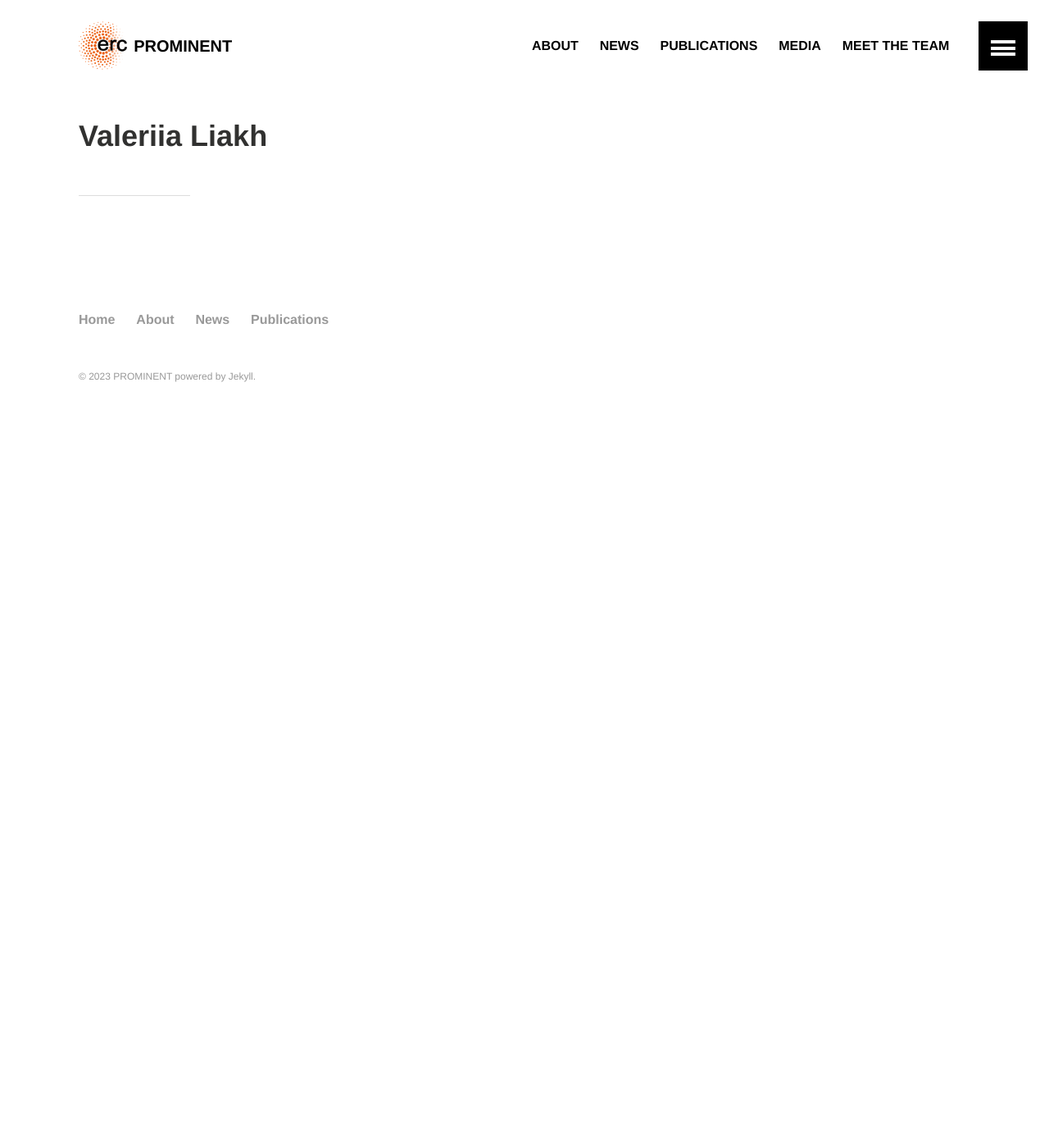
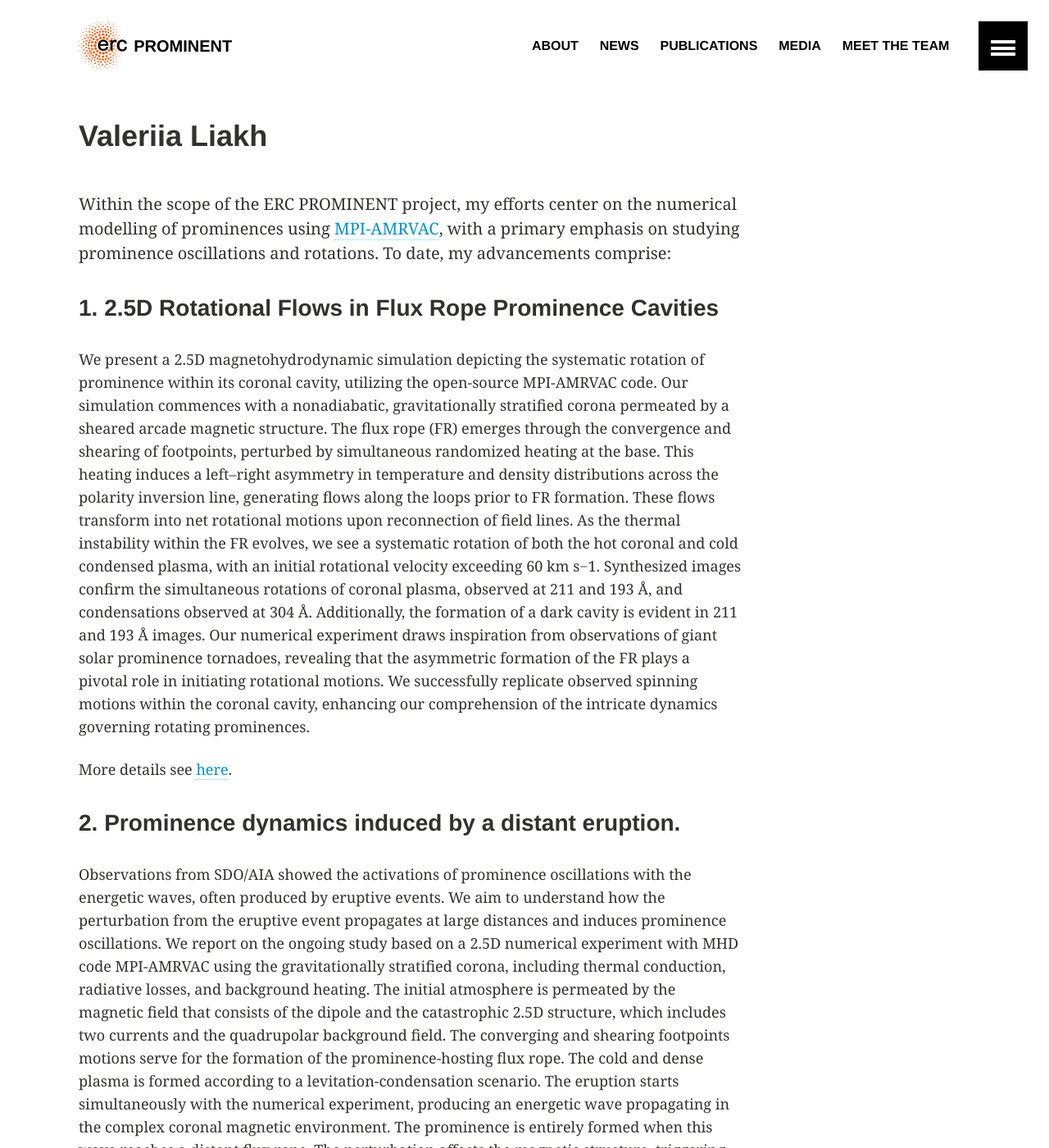
Before and after one commit to erc-prominent/erc-prominent.github.io, a Jekyll site: the page built from team/valeriialiakh.md, in a window 1280 px wide and 1400 px high. Shown: the whole window at 82% size. Built offline with Jekyll 4.4.1, drawn with Linux system fonts in a browser that asks for light colours; some of the changed text lies outside the part shown.

Commit message:
modified:   team/valeriialiakh.md

```diff
--- a/team/valeriialiakh.md
+++ b/team/valeriialiakh.md
@@ -1,6 +1,23 @@
 ---
-layout: article-aligned
+layout: article
 title: "Valeriia Liakh"
 share: false
+---
 
----
+Within the scope of the ERC PROMINENT project, my efforts center on the numerical modelling of prominences using [MPI-AMRVAC](http://amrvac.org), with a primary emphasis on studying prominence oscillations and rotations. To date, my advancements comprise:
+
+
+### 1. 2.5D Rotational Flows in Flux Rope Prominence Cavities
+
+ We present a 2.5D magnetohydrodynamic simulation depicting the systematic rotation of prominence within its coronal cavity, utilizing the open-source MPI-AMRVAC code. Our simulation commences with a nonadiabatic, gravitationally stratified corona permeated by a sheared arcade magnetic structure. The flux rope (FR) emerges through the convergence and shearing of footpoints, perturbed by simultaneous randomized heating at the base. This heating induces a left–right asymmetry in temperature and density distributions across the polarity inversion line, generating flows along the loops prior to FR formation. These flows transform into net rotational motions upon reconnection of field lines. As the thermal instability within the FR evolves, we see a systematic rotation of both the hot coronal and cold condensed plasma, with an initial rotational velocity exceeding 60 km s−1.
+Synthesized images confirm the simultaneous rotations of coronal plasma, observed at 211 and 193 Å, and condensations observed at 304 Å. Additionally, the formation of a dark cavity is evident in 211 and 193 Å images. Our numerical experiment draws inspiration from observations of giant solar prominence tornadoes, revealing that the asymmetric formation of the FR plays a pivotal role in initiating rotational motions. We successfully replicate observed spinning motions within the coronal cavity, enhancing our comprehension of the intricate dynamics governing rotating prominences.
+
+ More details see [here](https://iopscience.iop.org/article/10.3847/2041-8213/acea78/pdf).
+
+### 2. Prominence dynamics induced by a distant eruption.
+
+Observations from SDO/AIA showed the activations of prominence oscillations with the energetic waves, often produced by eruptive events. We aim to understand how the perturbation from the eruptive event propagates at large distances and induces prominence oscillations. We report on the ongoing study based on a 2.5D numerical experiment with MHD code MPI-AMRVAC using the gravitationally stratified corona, including thermal conduction, radiative losses, and background heating. The initial atmosphere is permeated by the magnetic field that consists of the dipole and the catastrophic 2.5D structure, which includes two currents and the quadrupolar background field. The converging and shearing footpoints motions serve for the formation of the prominence-hosting flux rope. The cold and dense plasma is formed according to a levitation-condensation scenario. The eruption starts simultaneously with the numerical experiment, producing an energetic wave propagating in the complex coronal magnetic environment. The prominence is entirely formed when this wave reaches a distant flux rope. The perturbation affects the magnetic structure, triggering prominence motions. Additionally, we obtained the synthesized images during the wave propagation and the prominence evolution. The synthesized images give additional information that can be used for future high-resolution observations.
+
+
+
+For my former reasearch, please check my [ORCiD](https://orcid.org/0000-0002-9570-8145). Feel free to contact me: [valeriia.liakh@kuleuven.be](mailto:valeriia.liakh@kuleuven.be).
```
